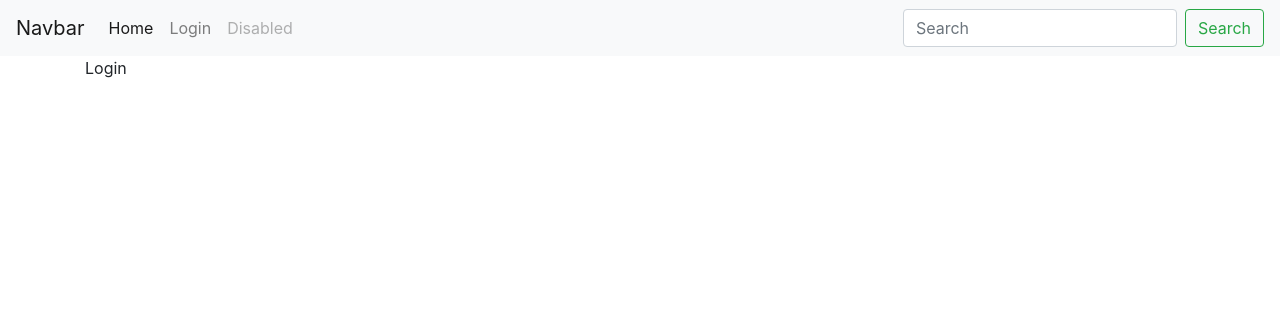
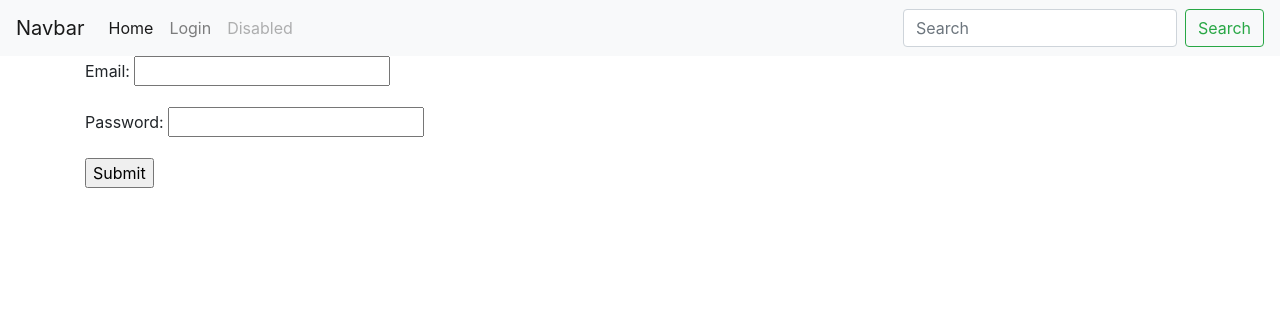
Before and after one commit to Prem789538/MyBookShelf, a Django app: page /accounts/login/ in a window 1280 px wide. Shown: the top 316 px of the page. Run offline with Django 4.2, Linux system fonts and the light colour scheme.

Commit message:
login done

```diff
--- a/MyBookShelf/Accounts/forms.py
+++ b/MyBookShelf/Accounts/forms.py
@@ -2,17 +2,18 @@ from django import forms
 from django.core.exceptions import ValidationError
 from .models import User
 
-def email_validator_sigup(email_form):
+def email_validator_signup(email_form):
     user = User.objects.filter(email=email_form)
     if user:
-        raise ValidationError(f'Email already exists!')
+        raise ValidationError('Email already exists!')
     else:
         return email_form
+
 
 class SignUpForm(forms.Form):
     FirstName = forms.CharField(max_length=50,required=True)
     LastName = forms.CharField(max_length=50,required=True)
-    Email = forms.EmailField(required=True,validators=[email_validator_sigup])
+    Email = forms.EmailField(required=True,validators=[email_validator_signup])
 
     Password = forms.CharField(widget=forms.PasswordInput(),min_length=5,max_length=15)
     PasswordConfirm = forms.CharField(widget=forms.PasswordInput(),min_length=5,max_length=15)
--- a/MyBookShelf/Accounts/templates/accounts/login.html
+++ b/MyBookShelf/Accounts/templates/accounts/login.html
@@ -1,6 +1,11 @@
 {% extends "accounts/base.html" %}
 
 {% block content %}
-    Login
+
+    <form action="" method="POST">
+        {% csrf_token %}
+        {{ form.as_p }}
+        <input type="submit" value="Submit">
+    </form>
 
 {% endblock content %}
--- a/MyBookShelf/Accounts/views.py
+++ b/MyBookShelf/Accounts/views.py
@@ -1,7 +1,8 @@
 from django.shortcuts import render,redirect
 from django.urls import reverse
 from django.contrib import messages
-from .forms import SignUpForm
+from django.contrib.auth.hashers import make_password,check_password
+from .forms import SignUpForm,LoginForm
 from .models import User
 def home(req):
     return render(req,'accounts/home.html')
@@ -17,6 +18,7 @@ def register(req):
             firstname = data['FirstName']
             lastname = data['LastName']
             email = data['Email']
+            #passwd = make_password(data['Password'])
             passwd = data['Password']
 
             user = User.objects.create(full_name=firstname+" "+lastname,email=email,password=passwd)
@@ -34,4 +36,26 @@ def register(req):
 
 
 def login(req):
-    return render(req,'accounts/login.html')
+    if req.method=="POST":
+        form = LoginForm(req.POST)
+        if form.is_valid():
+            email = form.cleaned_data['Email']
+            passwd = form.cleaned_data['Password']
+
+            user = User.objects.filter(email=email).first()
+            if user and user.password == passwd:
+                messages.success(req,'Login Successful')
+
+                return redirect(reverse('account_home'))
+            else:
+                messages.warning(req,'Login failed!')
+
+
+
+
+
+
+    else:
+        form = LoginForm()
+
+    return render(req,'accounts/login.html',{'form':form})
```
